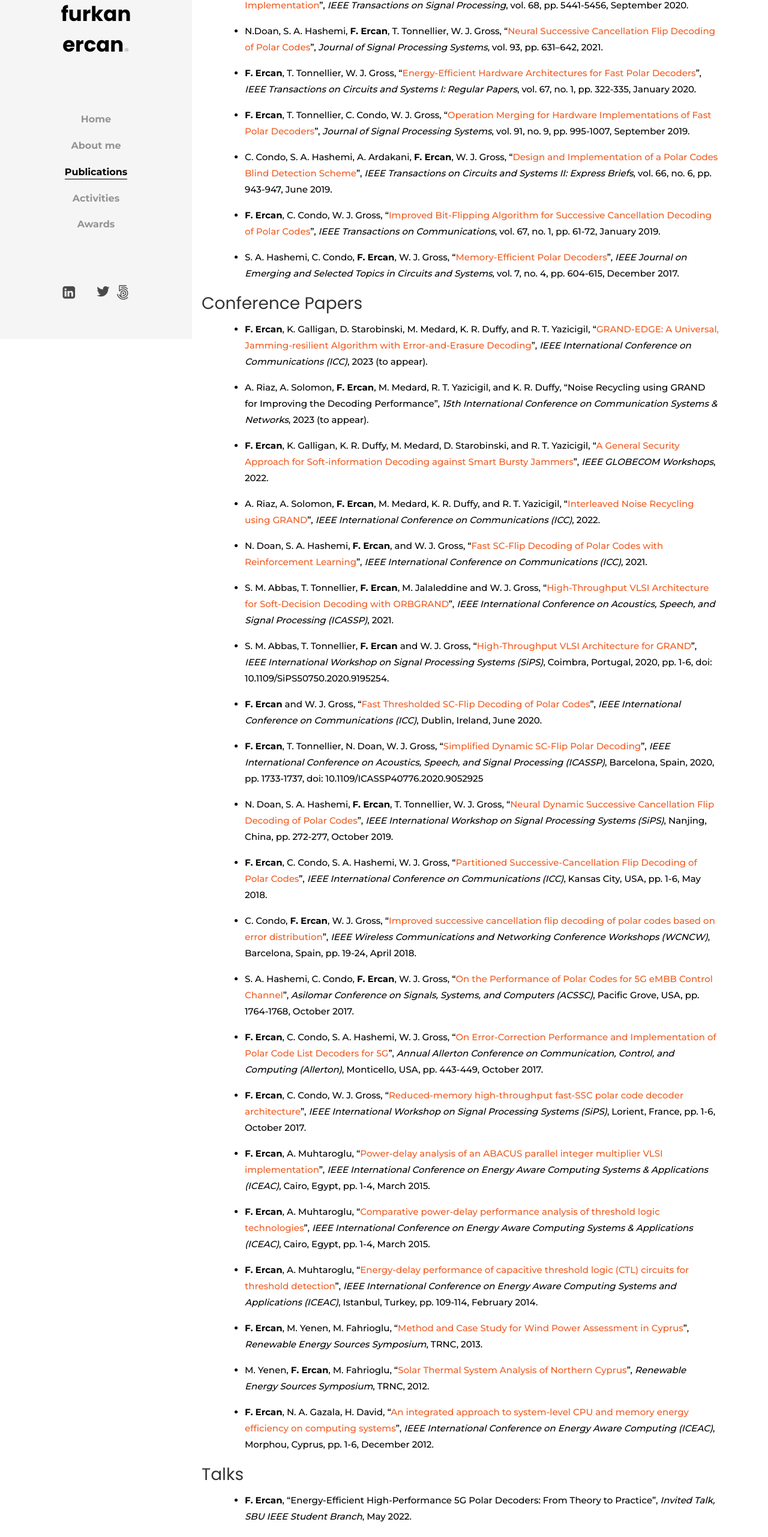
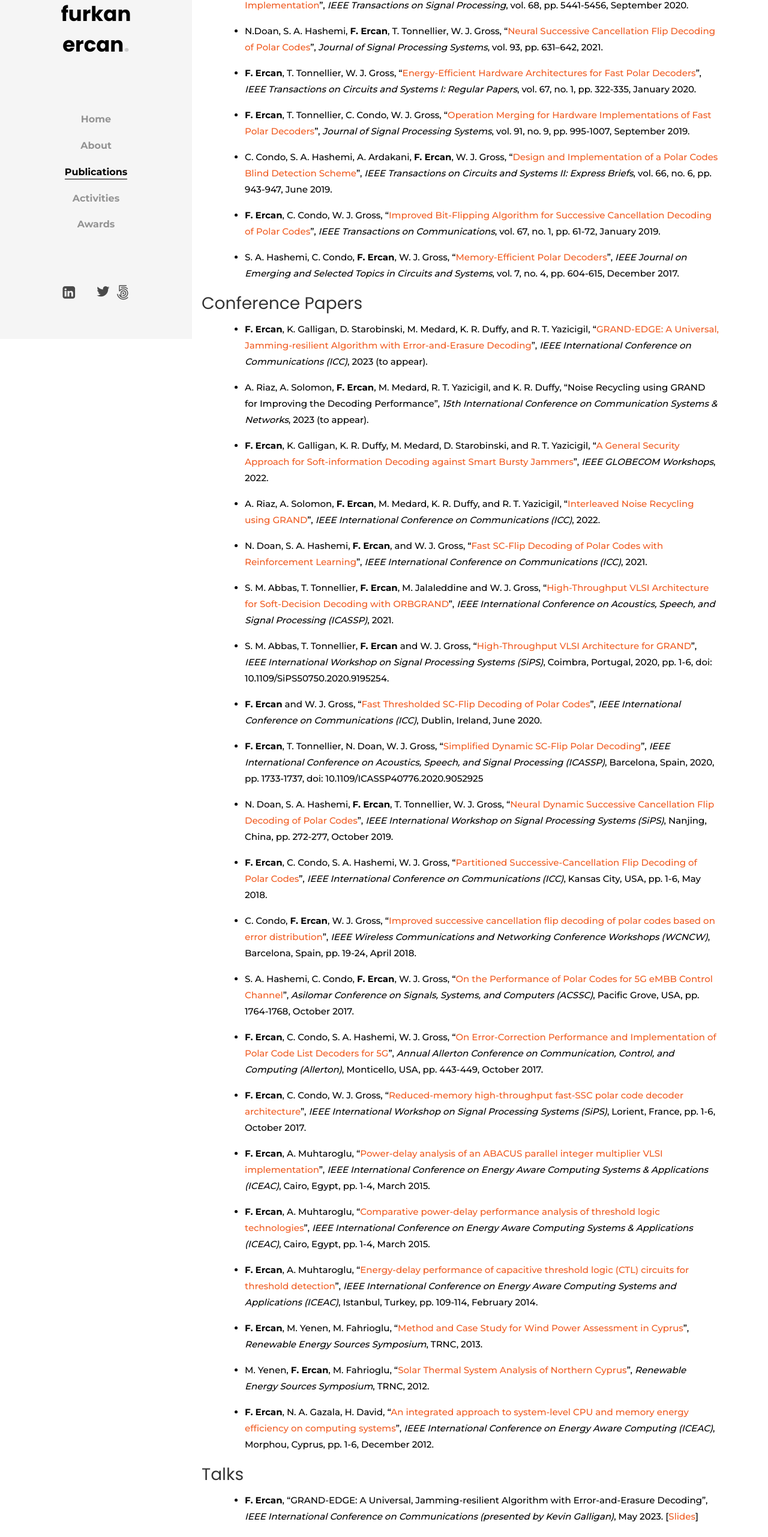
Before and after one commit to furkanercan/furkanercan.github.io, a plain HTML site: page publications.html in a window 1280 px wide. Shown: the part 235-2797 px from the top of the page at 60% size. Drawn offline with Linux system fonts and the light colour scheme; some packages are replaced by stand-ins of ours; no server answers; some icons are missing; files whose address does not match are found by name.

Commit message:
Updates May 2023

```diff
--- a/publications.html
+++ b/publications.html
@@ -39,7 +39,7 @@
 			<nav id="colorlib-main-menu" role="navigation">
 				<ul>
 					<li><a href="index.html">Home</a></li>
-					<li><a href="about.html">About me</a></li>
+					<li><a href="about.html">About</a></li>
 					<li class="colorlib-active"><a href="publications.html">Publications</a></li>
 					<li><a href="activities.html">Activities</a></li>
 					<li><a href="awards.html">Awards</a></li>
@@ -145,6 +145,8 @@
 						<h3>Talks</h3>
 						<div class="conf">
 						<ul>
+						<li><p><b>F. Ercan</b>, &ldquo;GRAND-EDGE: A Universal, Jamming-resilient Algorithm with Error-and-Erasure Decoding&rdquo;, <i>IEEE International Conference on Communications (presented by Kevin Galligan)</i>, May 2023. [<a href="talks/ICC2023_Slides_animated.pdf" target="_blank">Slides</a>]</p>
+						</li>
 						<li><p><b>F. Ercan</b>, &ldquo;Energy-Efficient High-Performance 5G Polar Decoders: From Theory to Practice&rdquo;, <i>Invited Talk, SBU IEEE Student Branch</i>, May 2022. </p>
 						</li>
 						<li><p><b>F. Ercan</b>, &ldquo;High Throughput, Low Power, or Energy Efficiency? How to Achieve All for 5G Polar Codes, and Beyond&rdquo;, <i>Boston University Faculty Seminar, Center for Information Systems & Engineering</i>, Boston, MA, USA, April 2022. </p>
@@ -192,6 +194,7 @@
 						<div class="conf">
 						<ul>
 						<li><p>A. Riaz, <b>F. Ercan</b>, M. Medard, K. R. Duffy, and R. T. Yazicigil, &ldquo;Improving the Performance using Noise Recycling for Single Communication Channels&rdquo;, <i>IEEE 5th Future Networks World Forum (FNWF)</i>, 2022.</p>
+						<li><p>A. Riaz, Z. E. Kizilates, A. Yasar, <b>F. Ercan</b>, W. An, K. Galligan, M. Medard, K. R. Duffy, and R. T. Yazicigil, &ldquo;Universal Soft-Detection Decoder with Ultra-Low Energy Consumption using ORBGRAND&rdquo;, <i>IEEE 24th International Symposium on a World of Wireless, Mobile and Multimedia Networks (WoWMoM)</i>, 2023.</p>
 						</li>
 						</ul>
 						</div>
```
Also changed, not shown: about.html (+1 -1 lines), activities.html (+1 -1 lines), awards.html (+1 -1 lines), index.html (+2 -2 lines), 2 other files.
